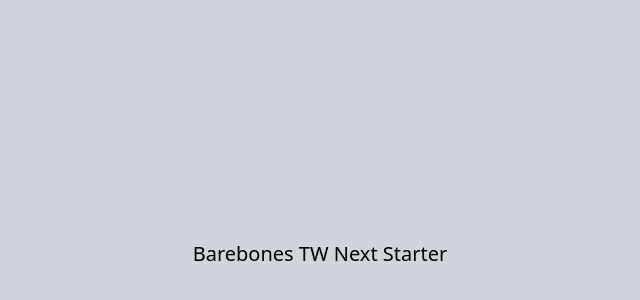
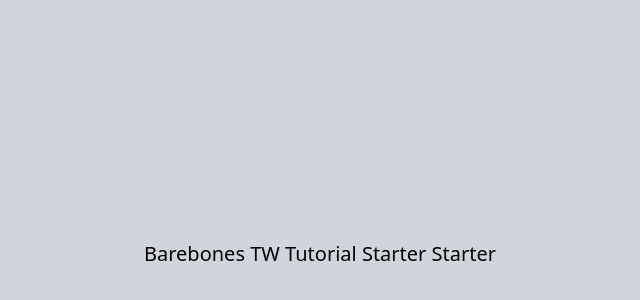
Before and after one commit to PaulHaze/nextjs-tutorial-starter, a Next.js app: page / in a window 1280 px wide. Shown: the part 146-446 px from the top of the page, without its empty margins (320-960 px from the left). Built offline with nearby package versions, Linux system fonts and the light colour scheme.

Commit message:
initial scaffolding

```diff
--- a/src/app/layout.tsx
+++ b/src/app/layout.tsx
@@ -4,8 +4,8 @@ import type { Metadata } from 'next';
 
 // !CHANGETHIS
 export const metadata: Metadata = {
-  title: 'CHANGE THIS',
-  description: 'CHANGE THIS',
+  title: 'NextJs Tutorial Template',
+  description: 'A starter project for working through multi-chapter tutorials',
 };
 
 export default function RootLayout({
--- a/src/app/page.tsx
+++ b/src/app/page.tsx
@@ -1,7 +1,7 @@
 export default function Home() {
   return (
     <div className="flex-center h-screen bg-gray-300">
-      <h4>Barebones TW Next Starter</h4>
+      <h4>Barebones TW Tutorial Starter Starter</h4>
     </div>
   );
 }
```
